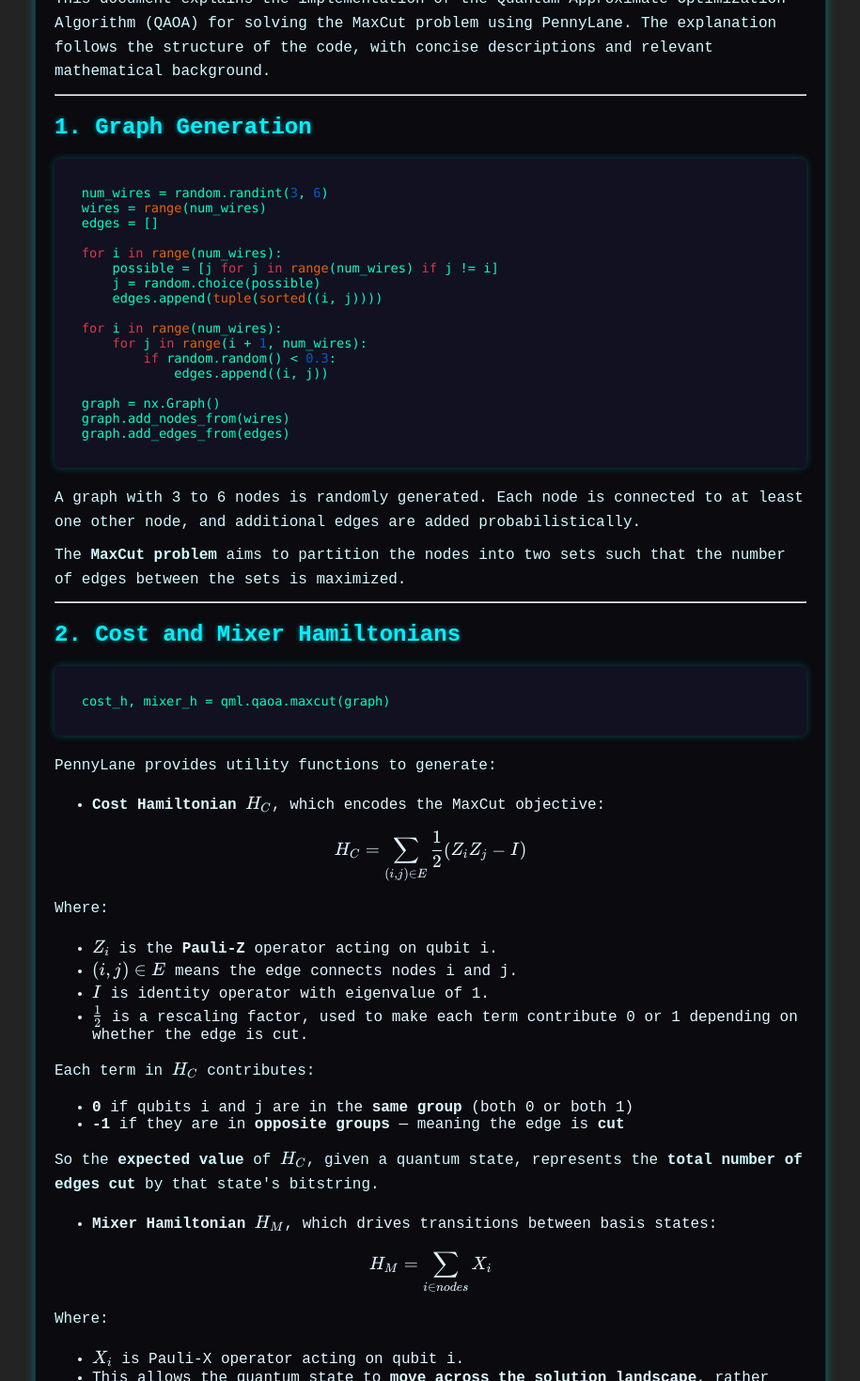
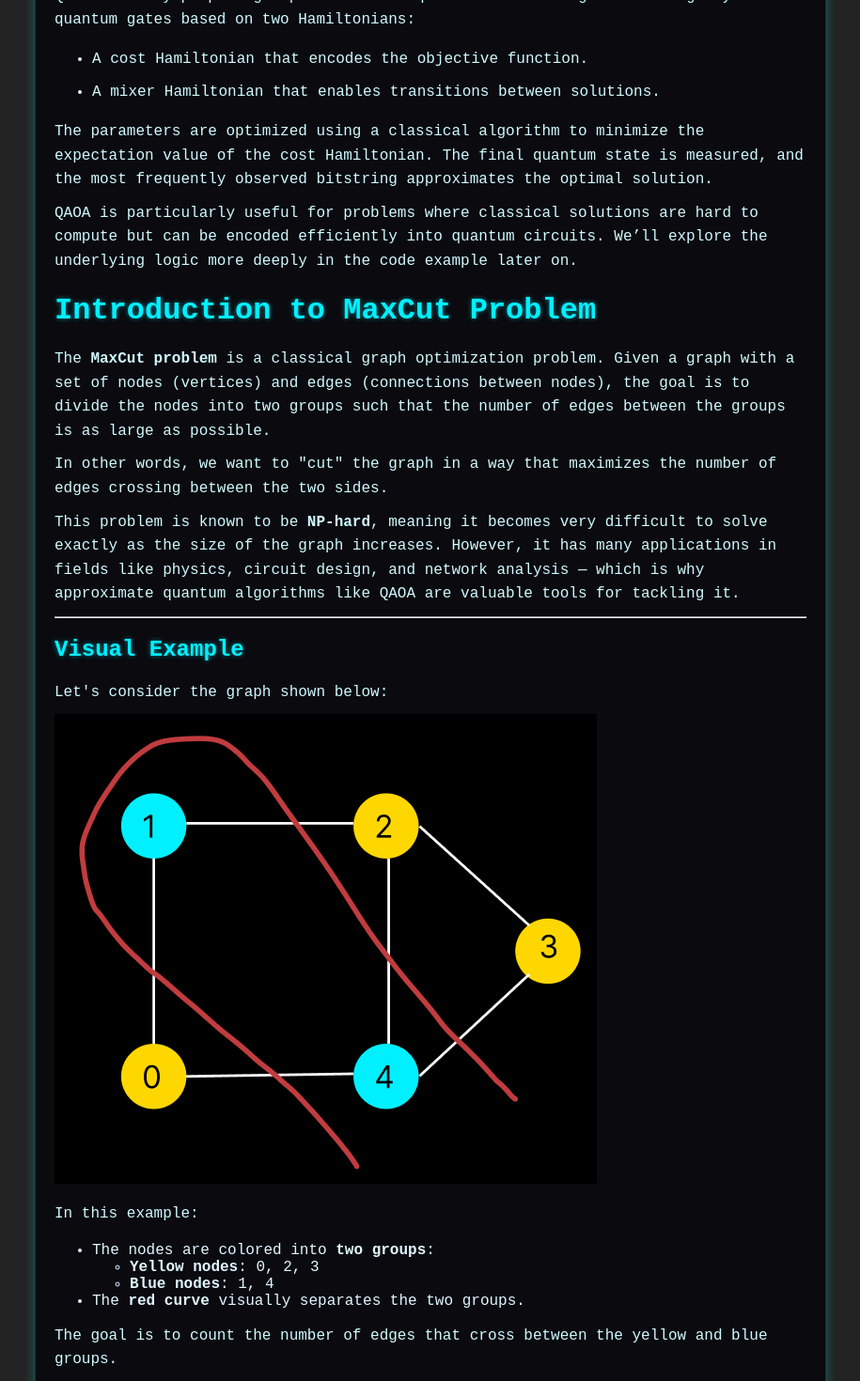
Before and after one commit to Mikkomannine/QAOA, a React (Create React App) app in the folder frontend/frontend/: page / in a window 1280 px wide. Shown: the part 360-1830 px from the top of the page at 94% size, without its empty margins (182-1097 px from the left). Built offline with nearby package versions, Linux system fonts and the light colour scheme.

Commit message:
intro added

```diff
--- /dev/null
+++ b/frontend/frontend/public/intro.md
@@ -0,0 +1,55 @@
+# What is QAOA?
+
+The Quantum Approximate Optimization Algorithm (QAOA) is a hybrid quantum-classical algorithm designed to solve combinatorial optimization problems such as MaxCut.
+
+QAOA works by preparing a parameterized quantum state using alternating layers of quantum gates based on two Hamiltonians:
+
+- A cost Hamiltonian that encodes the objective function.
+
+- A mixer Hamiltonian that enables transitions between solutions.
+
+The parameters are optimized using a classical algorithm to minimize the expectation value of the cost Hamiltonian. The final quantum state is measured, and the most frequently observed bitstring approximates the optimal solution.
+
+QAOA is particularly useful for problems where classical solutions are hard to compute but can be encoded efficiently into quantum circuits. We’ll explore the underlying logic more deeply in the code example later on.
+
+# Introduction to MaxCut Problem
+
+The **MaxCut problem** is a classical graph optimization problem. Given a graph with a set of nodes (vertices) and edges (connections between nodes), the goal is to divide the nodes into two groups such that the number of edges between the groups is as large as possible.
+
+In other words, we want to "cut" the graph in a way that maximizes the number of edges crossing between the two sides.
+
+This problem is known to be **NP-hard**, meaning it becomes very difficult to solve exactly as the size of the graph increases. However, it has many applications in fields like physics, circuit design, and network analysis — which is why approximate quantum algorithms like QAOA are valuable tools for tackling it.
+
+---
+
+## Visual Example
+
+Let's consider the graph shown below:
+
+![MaxCut Example](images/maxcut_example.png)
+
+In this example:
+
+- The nodes are colored into **two groups**:
+  - **Yellow nodes**: 0, 2, 3
+  - **Blue nodes**: 1, 4
+- The **red curve** visually separates the two groups.
+
+The goal is to count the number of edges that cross between the yellow and blue groups.
+
+These **cut edges** are:
+- (0,1)
+- (1,2)
+- (2,4)
+- (3,4)
+- (0,4)
+
+There are **5 edges crossing the cut**, which means the **maximum cut value is 5**.
+
+This illustrates what the MaxCut problem is all about: **finding the best way to separate the graph into two groups** so that the number of crossing edges is maximized.
+
+---
+
+Now we will show how the **QAOA** can be used to find such a partition using quantum circuits and classical optimization.
+
+To proceed, click "Run QAOA" to execute the algorithm and observe its performance on a randomly generated graph.
--- a/frontend/frontend/src/QAOASimu.js
+++ b/frontend/frontend/src/QAOASimu.js
@@ -16,6 +16,7 @@ export default function QAOASimulator() {
   const [bestBitstring, setBestBitstring] = useState("");
   const [loading, setLoading] = useState(false);
   const [markdownContent, setMarkdownContent] = useState("");
+  const [intro, setIntro] = useState("");
 
   const runQAOA = async () => {
     setLoading(true);
@@ -60,10 +61,24 @@ export default function QAOASimulator() {
     fetchMarkdown();
   }, []);
 
+    useEffect(() => {
+    fetch("/intro.md")
+      .then((res) => res.text())
+      .then(setIntro)
+      .catch((err) => console.error("Failed to load markdown:", err));
+  }, []);
+
 
   return (
     <div className="container">
       <h1 className="header">QAOA for MaxCut</h1>
+      <div className="markdown">
+        <ReactMarkdown
+          remarkPlugins={[remarkMath]}
+          rehypePlugins={[rehypeKatex, rehypeHighlight]}>
+          {intro}
+        </ReactMarkdown>
+      </div>
       <button
       onClick={runQAOA}
       disabled={loading}
--- a/frontend/frontend/src/css/QAOA.css
+++ b/frontend/frontend/src/css/QAOA.css
@@ -58,6 +58,7 @@ img[alt="QAOA Circuit Diagram"] {
   position: relative;
   overflow: hidden;
   z-index: 1;
+  margin-top: 20px;
 }
 
 .button:disabled {
```
Also changed, not shown: frontend/frontend/public/README.md, frontend/frontend/public/images/maxcut_example.png (added).
